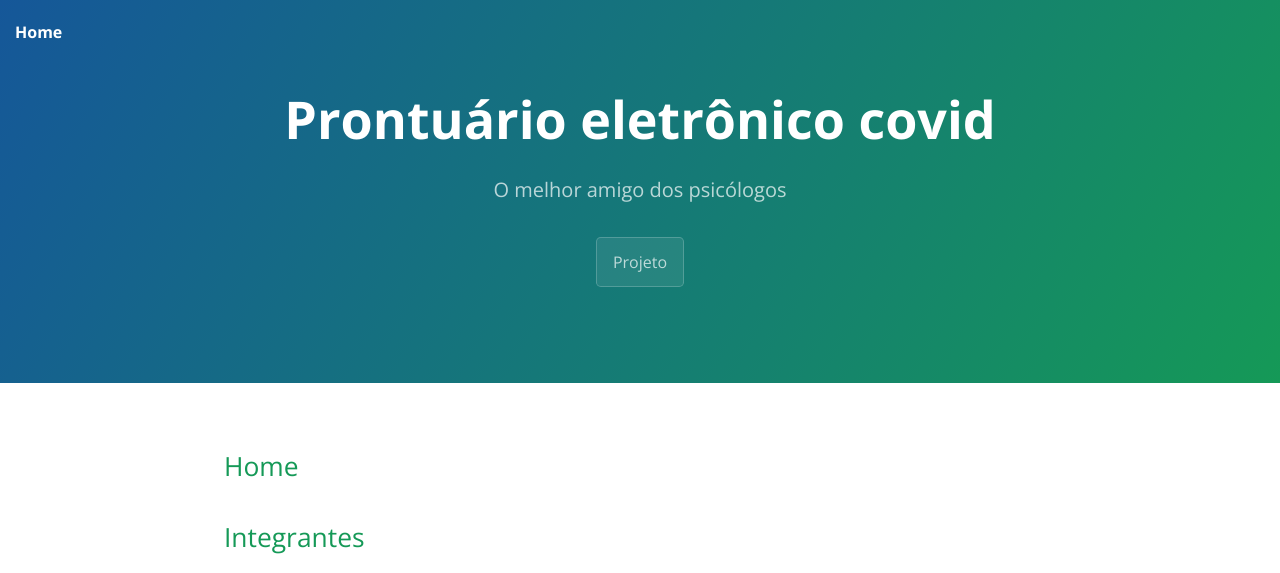
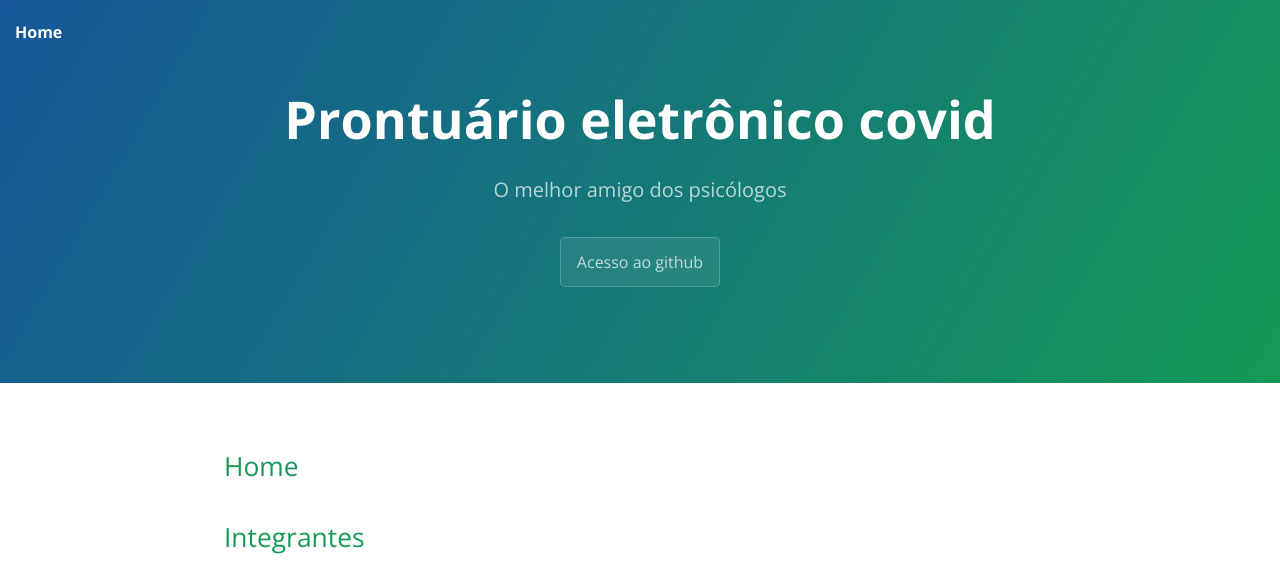
Before and after one commit to francisco1code/2020.2-CheeryUP, a Jekyll site: the page built from index.md, in a window 1280 px wide. Shown: the top 573 px of the page. Built offline with Jekyll 4.4.1, drawn with Linux system fonts in a browser that asks for light colours; grey boxes are pictures that could not be loaded.

Commit message:
format_formatandoTexto #11

```diff
--- a/_layouts/default.html
+++ b/_layouts/default.html
@@ -33,7 +33,7 @@
       <h1 class="project-name">Prontuário eletrônico covid</h1>
       <h2 class="project-tagline">O melhor amigo dos psicólogos</h2>
       {% if site.github.is_project_page %}
-        <a href="https://github.com/fga-eps-mds/MDS-2020-2-G7" class="btn">Projeto</a>
+        <a href="https://github.com/fga-eps-mds/MDS-2020-2-G7" class="btn">Acesso ao github</a>
       {% endif %}
       {% if site.show_downloads %}
       {% endif %}
```
